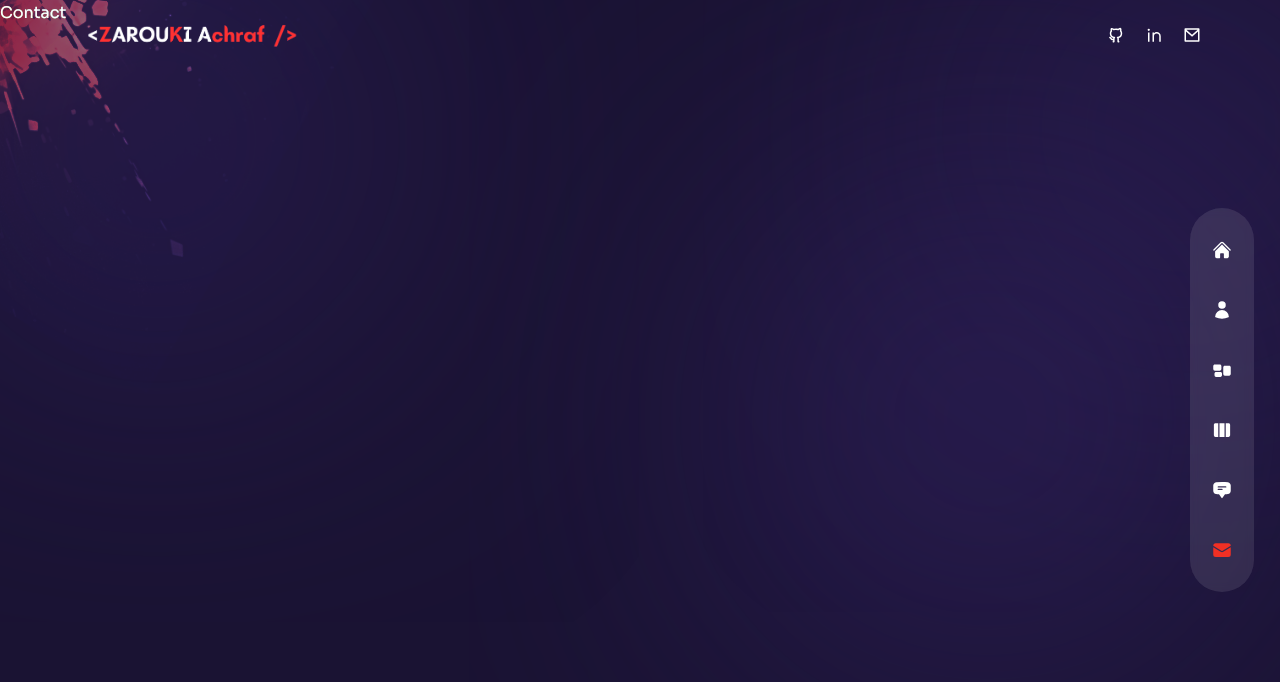
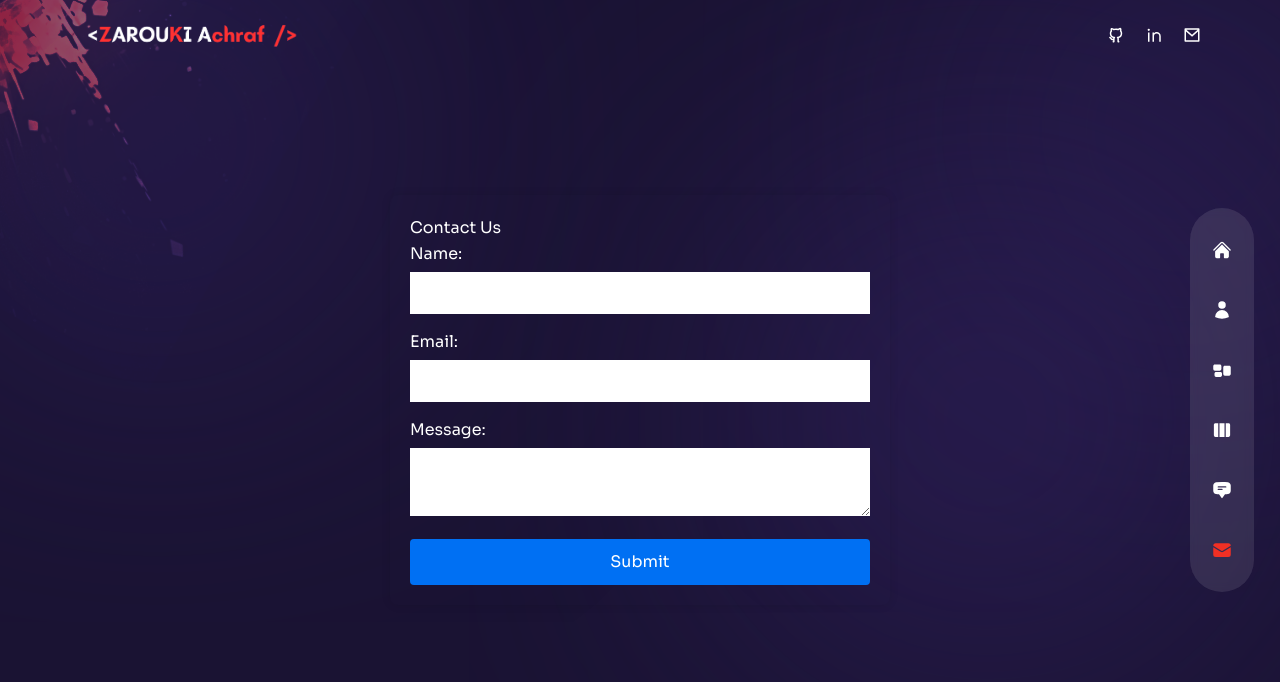
Before and after one commit to Achraftraf/Achraftraf.github.io, a Next.js app: page /contact in a window 1280 px wide. Shown: the top 682 px of the page. Built offline with nearby package versions, Linux system fonts and the light colour scheme.

Commit message:
i made the contact page now you can send me a message in this one

```diff
--- a/components/Nav.js
+++ b/components/Nav.js
@@ -15,7 +15,7 @@ export const navData = [
   { name: 'services', path: '/services', icon: <HiRectangleGroup /> },
   { name: 'work', path: '/work', icon: <HiViewColumns /> },
   {
-    name: 'testimonials',
+    name: 'CV',
     path: '/testimonials',
     icon: <HiChatBubbleBottomCenterText />,
   },
--- a/package.json
+++ b/package.json
@@ -15,6 +15,7 @@
     "@next/font": "^13.4.4",
     "framer-motion": "^10.12.16",
     "next": "13.4.3",
+    "nodemailer": "^6.9.13",
     "react": "18.2.0",
     "react-countup": "^6.4.2",
     "react-dom": "18.2.0",
@@ -28,10 +29,8 @@
     "autoprefixer": "^10.4.14",
     "eslint": "8.41.0",
     "eslint-config-next": "13.4.3",
-
     "gh-pages": "^6.0.0",
     "postcss": "^8.4.23",
     "tailwindcss": "^3.3.2"
   }
-
 }
--- /dev/null
+++ b/pages/api/contact.js
@@ -0,0 +1,41 @@
+import nodemailer from 'nodemailer';
+
+export default async function handler(req, res) {
+  if (req.method === 'POST') {
+    const { name, email, message } = req.body;
+
+    // Create a transporter object using SMTP transport
+    const transporter = nodemailer.createTransport({
+      service: 'gmail', // You can use any email service here
+      auth: {
+        user: process.env.EMAIL_USER, // Your email address
+        pass: process.env.EMAIL_PASS, // Your email password or app password
+      },
+    });
+
+    // Email options
+    const mailOptions = {
+      from: email,
+      to: process.env.EMAIL_USER, // Your email address
+      subject: `New contact form submission from ${name}`,
+      text: `
+        You have received a new message from your website contact form.
+
+        Name: ${name}
+        Email: ${email}
+        Message: ${message}
+      `,
+    };
+
+    // Send the email
+    try {
+      await transporter.sendMail(mailOptions);
+      res.status(200).json({ message: 'Form submitted successfully' });
+    } catch (error) {
+      console.error('Error sending email:', error);
+      res.status(500).json({ message: 'Error sending email' });
+    }
+  } else {
+    res.status(405).json({ message: 'Method not allowed' });
+  }
+}
--- a/pages/contact/index.js
+++ b/pages/contact/index.js
@@ -1,5 +1,88 @@
+import React, { useState } from 'react';
+
 const Contact = () => {
-  return <div>Contact</div>;
+  const [formState, setFormState] = useState({ name: '', email: '', message: '' });
+  const [error, setError] = useState('');
+  const [success, setSuccess] = useState('');
+
+  const handleChange = (e) => {
+    const { name, value } = e.target;
+    setFormState((prevState) => ({ ...prevState, [name]: value }));
+  };
+
+  const handleSubmit = async (e) => {
+    e.preventDefault();
+
+    if (!formState.name || !formState.email || !formState.message) {
+      setError('All fields are required');
+      return;
+    }
+
+    try {
+      const res = await fetch('/api/contact', {
+        method: 'POST',
+        headers: { 'Content-Type': 'application/json' },
+        body: JSON.stringify(formState),
+      });
+
+      if (res.ok) {
+        setSuccess('Your message has been sent successfully!');
+        setFormState({ name: '', email: '', message: '' });
+      } else {
+        setError('There was an error sending your message. Please try again.');
+      }
+    } catch (error) {
+      setError('There was an error sending your message. Please try again.');
+    }
+  };
+
+  return (
+    <div style={{ display: 'flex', justifyContent: 'center', alignItems: 'center', height: '100vh' }}>
+      <div style={{ width: '100%', maxWidth: '500px', padding: '20px', boxShadow: '0 0 10px rgba(0,0,0,0.1)', borderRadius: '8px' }}>
+        <h1>Contact Us</h1>
+        {error && <p style={{ color: 'red' }}>{error}</p>}
+        {success && <p style={{ color: 'green' }}>{success}</p>}
+        <form onSubmit={handleSubmit}>
+          <div style={{ marginBottom: '15px' }}>
+            <label htmlFor="name">Name:</label>
+            <input
+              type="text"
+              id="name"
+              name="name"
+              value={formState.name}
+              onChange={handleChange}
+              required
+              style={{ width: '100%', padding: '8px', marginTop: '5px', boxSizing: 'border-box' }}
+            />
+          </div>
+          <div style={{ marginBottom: '15px' }}>
+            <label htmlFor="email">Email:</label>
+            <input
+              type="email"
+              id="email"
+              name="email"
+              value={formState.email}
+              onChange={handleChange}
+              required
+              style={{ width: '100%', padding: '8px', marginTop: '5px', boxSizing: 'border-box' }}
+            />
+          </div>
+          <div style={{ marginBottom: '15px' }}>
+            <label htmlFor="message">Message:</label>
+            <textarea
+              id="message"
+              name="message"
+              value={formState.message}
+              onChange={handleChange}
+              required
+              style={{ width: '100%', padding: '8px', marginTop: '5px', boxSizing: 'border-box' }}
+            ></textarea>
+          </div>
+          <button type="submit" style={{ width: '100%', padding: '10px', backgroundColor: '#0070f3', color: 'white', border: 'none', borderRadius: '4px', cursor: 'pointer' }}>Submit</button>
+        </form>
+      </div>
+    </div>
+  );
 };
 
 export default Contact;
```
Also changed, not shown: 1 other file (tests, documents, lock files or other folders).
